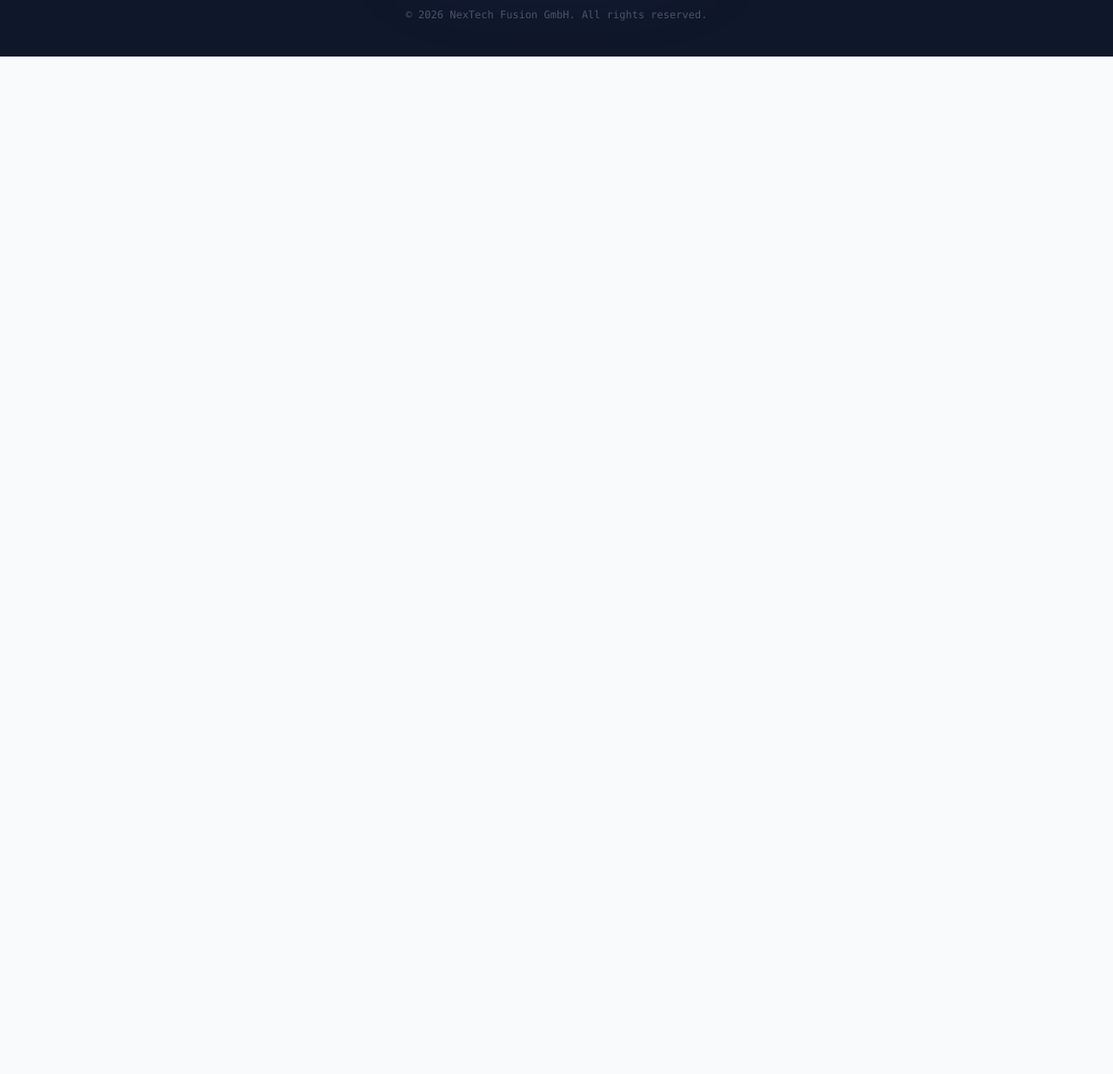
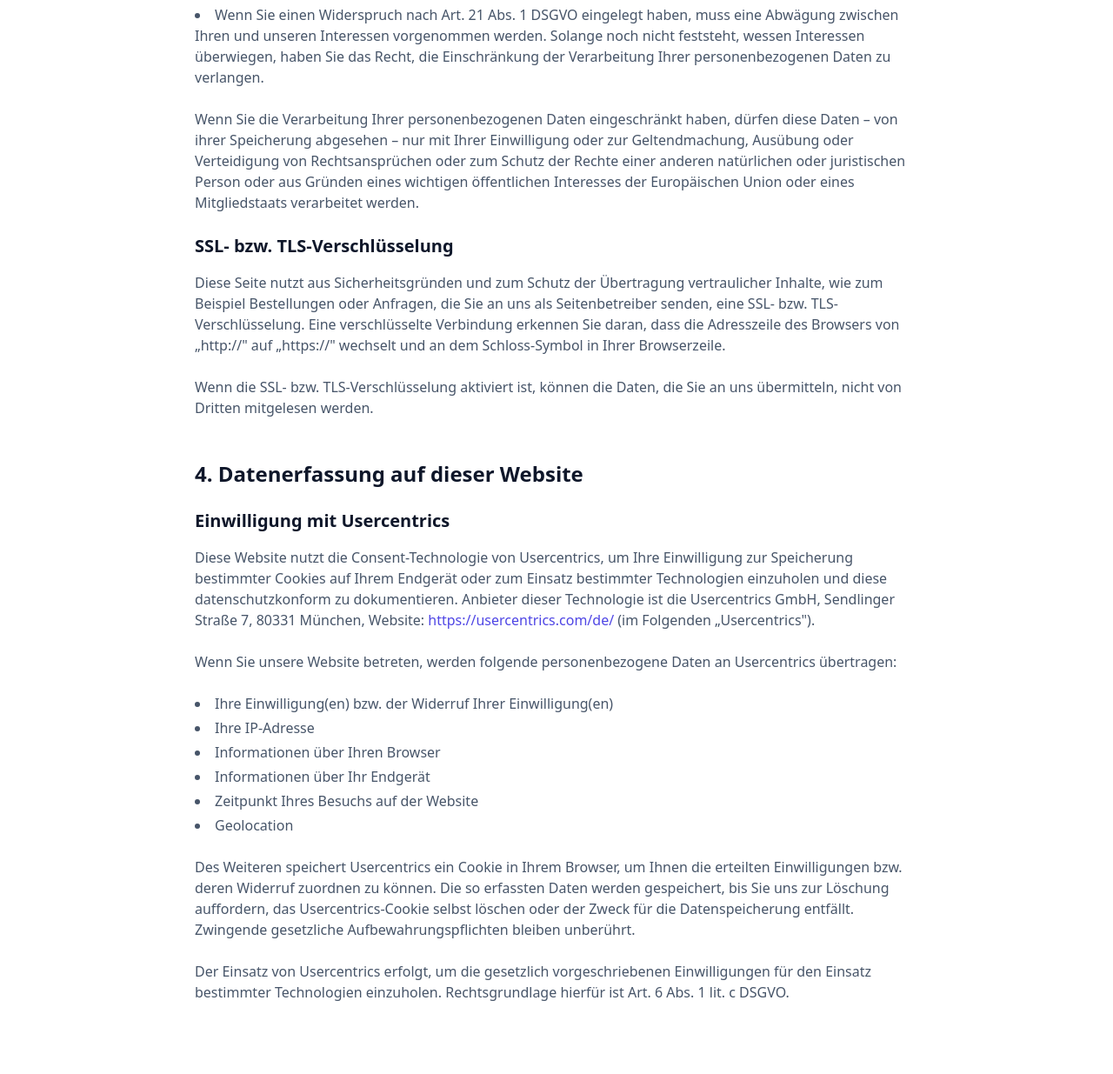
Before and after one commit to NexTechFusion/NexWorker-Repo, an Astro site in the folder nexworker-landing/: page /datenschutz in a window 1280 px wide. Shown: the part 5195-6430 px from the top of the page at 87% size. Before the commit the page ends 5260 px from the top, so only its background shows below. Built offline with nearby package versions, Linux system fonts and the light colour scheme; Astro itself is replaced by a stand-in of ours.

Commit message:
feat: Complete Datenschutz with Einschränkung details, SSL, Usercentrics

```diff
--- a/nexworker-landing/src/pages/datenschutz.astro
+++ b/nexworker-landing/src/pages/datenschutz.astro
@@ -139,6 +139,47 @@ import Layout from '../layouts/Layout.astro';
                 <p class="mb-6">
                     Sie haben das Recht, die Einschränkung der Verarbeitung Ihrer personenbezogenen Daten zu verlangen. Hierzu können Sie sich jederzeit an uns wenden. Das Recht auf Einschränkung der Verarbeitung besteht in folgenden Fällen:
                 </p>
+                <ul class="list-disc list-inside mb-6 space-y-2">
+                    <li>Wenn Sie die Richtigkeit Ihrer bei uns gespeicherten personenbezogenen Daten bestreiten, benötigen wir in der Regel Zeit, um dies zu überprüfen. Für die Dauer der Prüfung haben Sie das Recht, die Einschränkung der Verarbeitung Ihrer personenbezogenen Daten zu verlangen.</li>
+                    <li>Wenn die Verarbeitung Ihrer personenbezogenen Daten unrechtmäßig geschah/geschieht, können Sie statt der Löschung die Einschränkung der Datenverarbeitung verlangen.</li>
+                    <li>Wenn wir Ihre personenbezogenen Daten nicht mehr benötigen, Sie sie jedoch zur Ausübung, Verteidigung oder Geltendmachung von Rechtsansprüchen benötigen, haben Sie das Recht, statt der Löschung die Einschränkung der Verarbeitung Ihrer personenbezogenen Daten zu verlangen.</li>
+                    <li>Wenn Sie einen Widerspruch nach Art. 21 Abs. 1 DSGVO eingelegt haben, muss eine Abwägung zwischen Ihren und unseren Interessen vorgenommen werden. Solange noch nicht feststeht, wessen Interessen überwiegen, haben Sie das Recht, die Einschränkung der Verarbeitung Ihrer personenbezogenen Daten zu verlangen.</li>
+                </ul>
+                <p class="mb-6">
+                    Wenn Sie die Verarbeitung Ihrer personenbezogenen Daten eingeschränkt haben, dürfen diese Daten – von ihrer Speicherung abgesehen – nur mit Ihrer Einwilligung oder zur Geltendmachung, Ausübung oder Verteidigung von Rechtsansprüchen oder zum Schutz der Rechte einer anderen natürlichen oder juristischen Person oder aus Gründen eines wichtigen öffentlichen Interesses der Europäischen Union oder eines Mitgliedstaats verarbeitet werden.
+                </p>
+
+                <h3 class="text-xl font-bold text-slate-900 mb-4">SSL- bzw. TLS-Verschlüsselung</h3>
+                <p class="mb-6">
+                    Diese Seite nutzt aus Sicherheitsgründen und zum Schutz der Übertragung vertraulicher Inhalte, wie zum Beispiel Bestellungen oder Anfragen, die Sie an uns als Seitenbetreiber senden, eine SSL- bzw. TLS-Verschlüsselung. Eine verschlüsselte Verbindung erkennen Sie daran, dass die Adresszeile des Browsers von „http://" auf „https://" wechselt und an dem Schloss-Symbol in Ihrer Browserzeile.
+                </p>
+                <p class="mb-6">
+                    Wenn die SSL- bzw. TLS-Verschlüsselung aktiviert ist, können die Daten, die Sie an uns übermitteln, nicht von Dritten mitgelesen werden.
+                </p>
+
+                <h2 class="text-2xl font-bold text-slate-900 mb-6 mt-12">4. Datenerfassung auf dieser Website</h2>
+
+                <h3 class="text-xl font-bold text-slate-900 mb-4">Einwilligung mit Usercentrics</h3>
+                <p class="mb-6">
+                    Diese Website nutzt die Consent-Technologie von Usercentrics, um Ihre Einwilligung zur Speicherung bestimmter Cookies auf Ihrem Endgerät oder zum Einsatz bestimmter Technologien einzuholen und diese datenschutzkonform zu dokumentieren. Anbieter dieser Technologie ist die Usercentrics GmbH, Sendlinger Straße 7, 80331 München, Website: <a href="https://usercentrics.com/de/" class="text-brand hover:text-brand-dark">https://usercentrics.com/de/</a> (im Folgenden „Usercentrics").
+                </p>
+                <p class="mb-6">
+                    Wenn Sie unsere Website betreten, werden folgende personenbezogene Daten an Usercentrics übertragen:
+                </p>
+                <ul class="list-disc list-inside mb-6 space-y-1">
+                    <li>Ihre Einwilligung(en) bzw. der Widerruf Ihrer Einwilligung(en)</li>
+                    <li>Ihre IP-Adresse</li>
+                    <li>Informationen über Ihren Browser</li>
+                    <li>Informationen über Ihr Endgerät</li>
+                    <li>Zeitpunkt Ihres Besuchs auf der Website</li>
+                    <li>Geolocation</li>
+                </ul>
+                <p class="mb-6">
+                    Des Weiteren speichert Usercentrics ein Cookie in Ihrem Browser, um Ihnen die erteilten Einwilligungen bzw. deren Widerruf zuordnen zu können. Die so erfassten Daten werden gespeichert, bis Sie uns zur Löschung auffordern, das Usercentrics-Cookie selbst löschen oder der Zweck für die Datenspeicherung entfällt. Zwingende gesetzliche Aufbewahrungspflichten bleiben unberührt.
+                </p>
+                <p class="mb-6">
+                    Der Einsatz von Usercentrics erfolgt, um die gesetzlich vorgeschriebenen Einwilligungen für den Einsatz bestimmter Technologien einzuholen. Rechtsgrundlage hierfür ist Art. 6 Abs. 1 lit. c DSGVO.
+                </p>
             </div>
         </div>
     </section>
```
